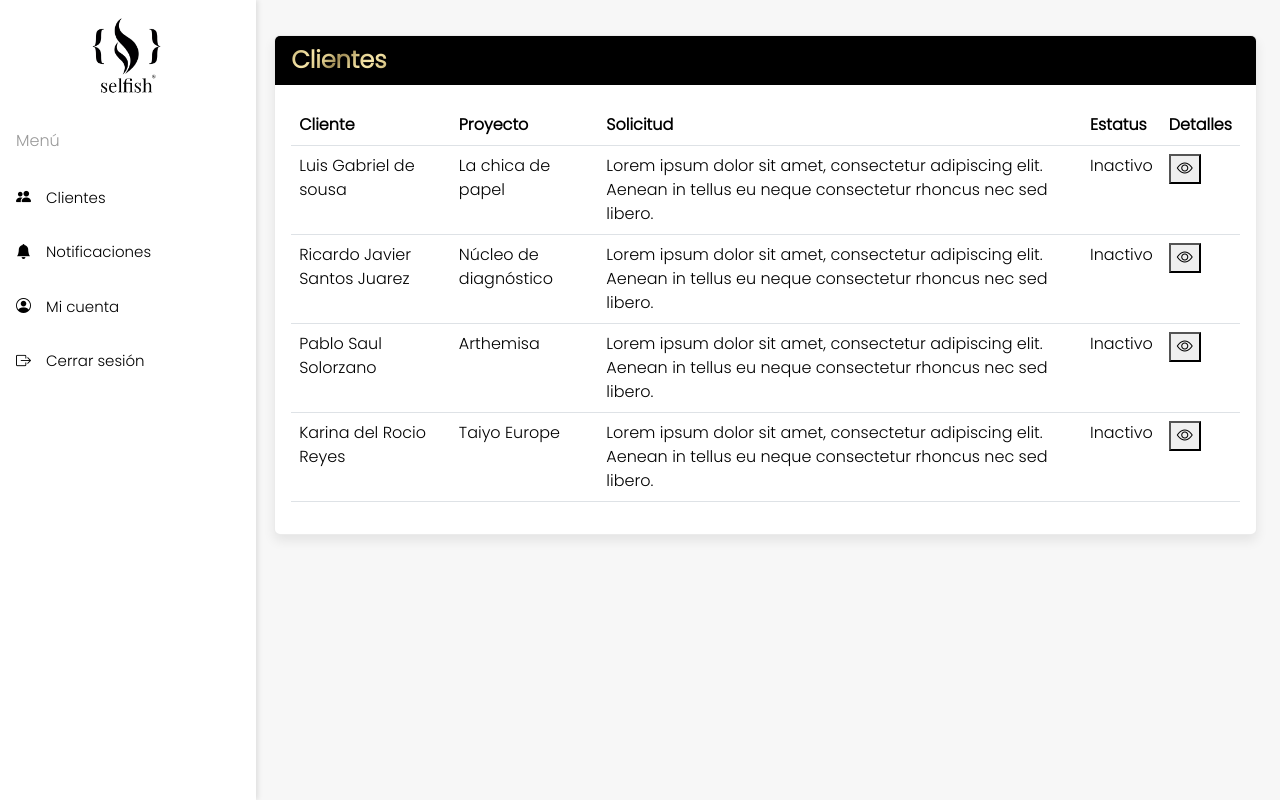
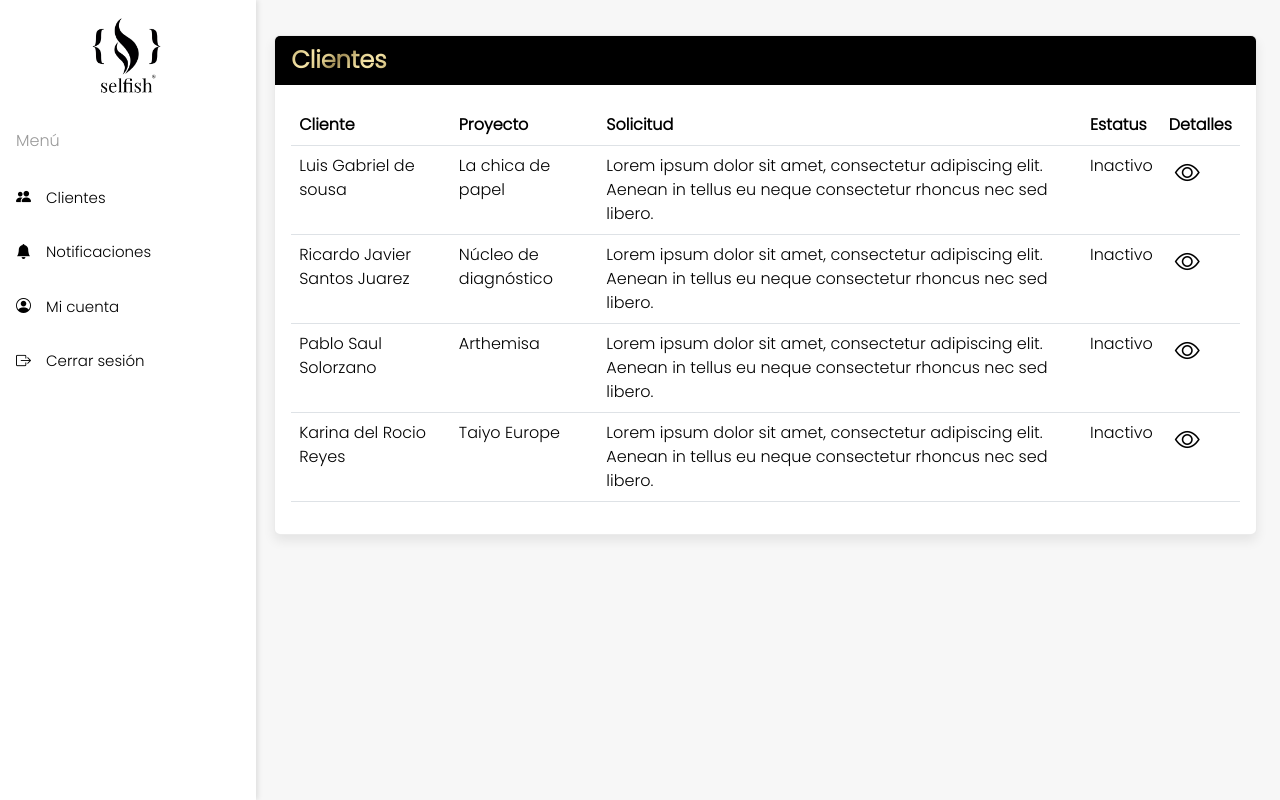
Before and after one commit to selfishweb/admin-clientes, a PHP site: page /dashboard.php in a window 1280 px wide. Run offline with PHP 8.4, Linux system fonts and the light colour scheme.

Commit message:
Update style.css

```diff
--- a/css/style.css
+++ b/css/style.css
@@ -125,6 +125,11 @@
     padding: 10px 16px;
     background-color: var(--black);
   }
+  .showPopupBtn{
+    border: none;
+  background-color: var(--white);
+  font-size: 25px;
+  }
 
   /*---------------------------------MODAL--------------------------------*/
   .popup {
```
